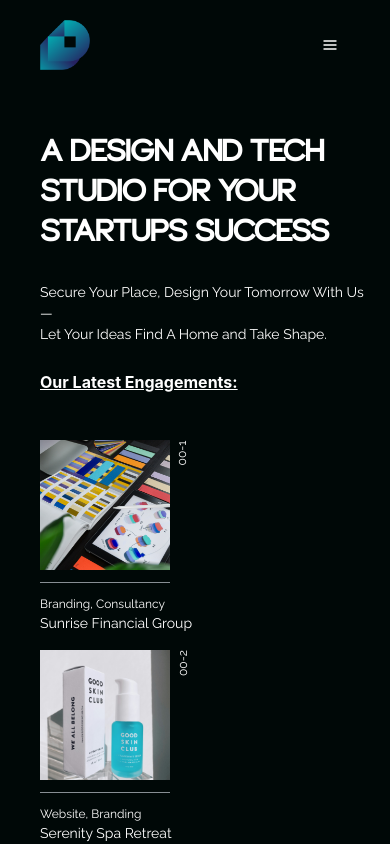
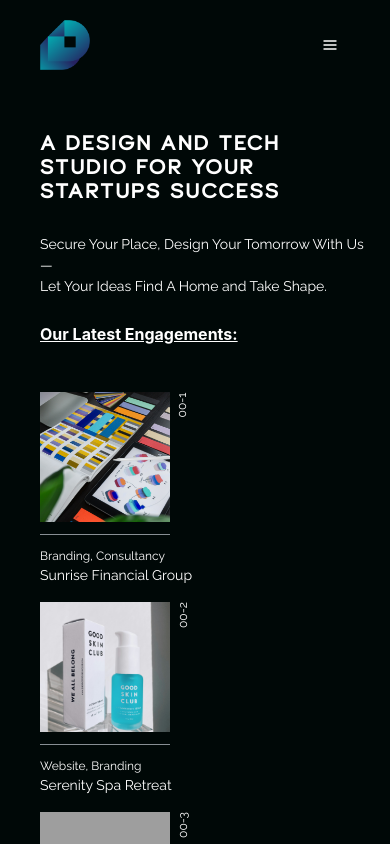
Before and after one commit to optimusinhisprime/digidonut, a React (Create React App) app: page / in a window 390 px wide. Shown: the top 844 px of the page. Built offline with nearby package versions, Linux system fonts and the light colour scheme; grey boxes are pictures that could not be loaded; a web font is replaced by a local one.

Commit message:
Fix heading responsiveness

```diff
--- a/src/components/HeroSection/Hero.tsx
+++ b/src/components/HeroSection/Hero.tsx
@@ -26,7 +26,6 @@ export default function Hero({ id }: HeroProps) {
     >
       <Flex mt="5" flexDir={"column"}>
         <Flex
-          // lineHeight={2}s
           mx={["10", "10"]}
           my={2}
           textAlign={"start"}
@@ -36,15 +35,16 @@ export default function Hero({ id }: HeroProps) {
             sm: "80%",
             md: "58%",
             lg: "65%",
-            xl: "65%",
-            "2xl": "60%",
+            xl: "72%",
+            "2xl": "65%",
           }}
         >
           <Heading
+            letterSpacing={3}
             fontFamily="Lure"
             my="3"
             textAlign={{ base: "start", xl: "start", "2xl": "start" }}
-            size={{ base: "xl", xl: "3xl", "2xl": "4xl", lg: "2xl" }}
+            size={{ base: "md", sm: "lg", xl: "4xl", "2xl": "4xl", lg: "xl" }}
           >
             A Design and Tech Studio for Your Startups Success.
           </Heading>
```
